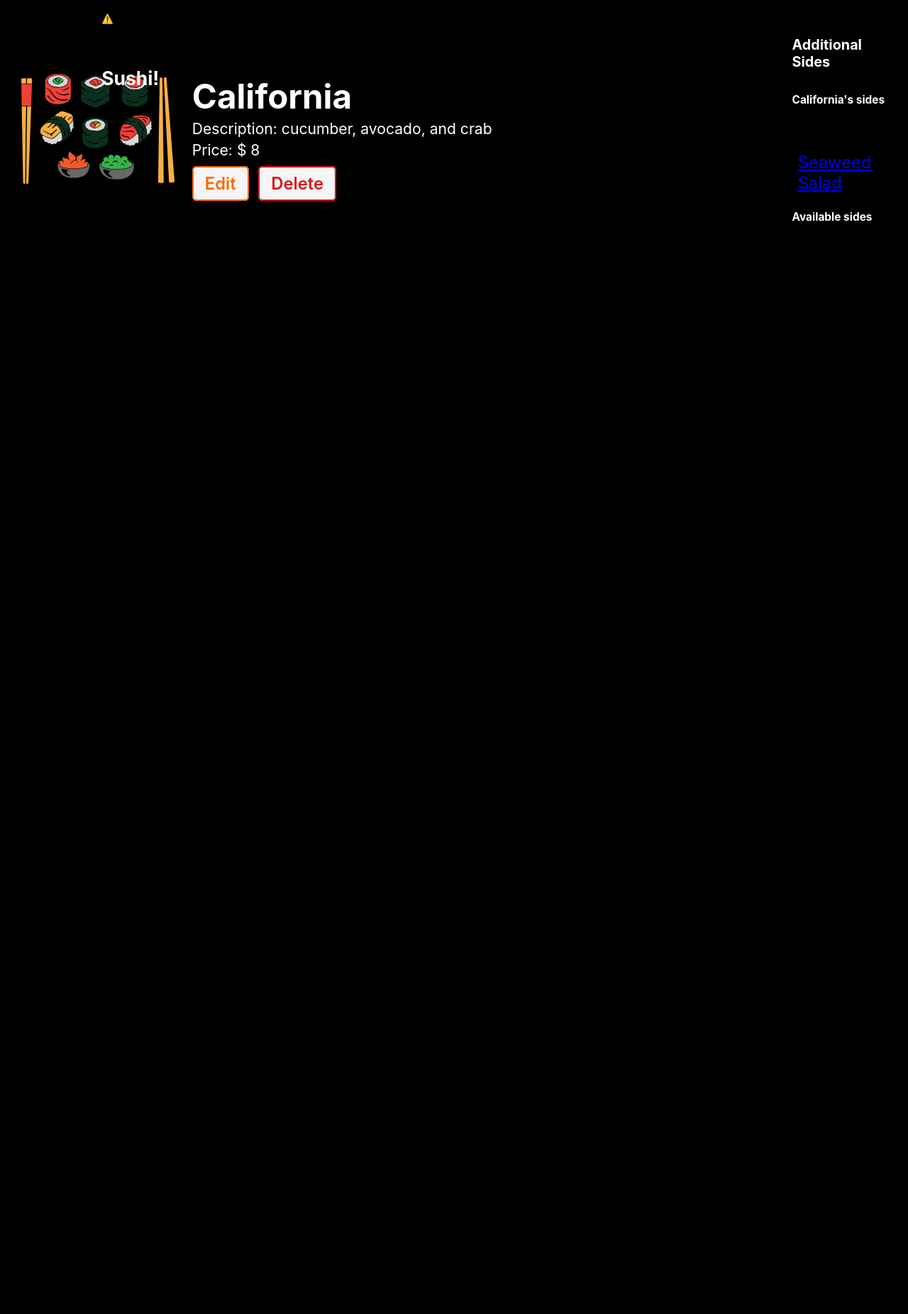
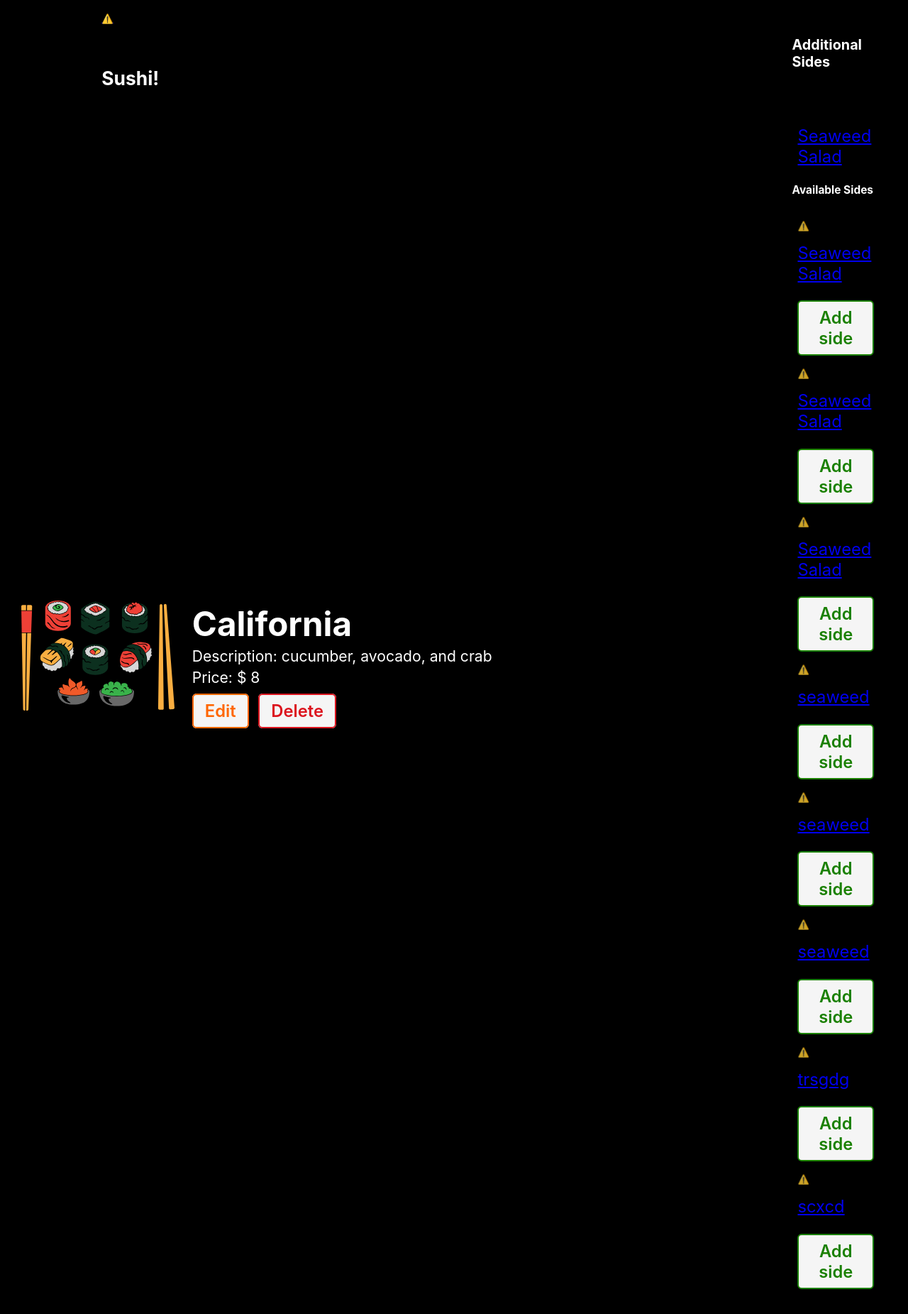
Before and after one commit to katiacreator/sushi-collector, a Django app: page /sushi/1 in a window 1280 px wide. Shown: the part 55-1906 px from the top of the page at 71% size. Before the commit the page ends 366 px from the top, so only its background shows below. Run offline with Django 3.2, Linux system fonts and the light colour scheme; a user stored in the database is signed in; data comes from the database, SQL or seed files in the repository; both versions use the stored data as it was after the commit.

Commit message:
completed add side dish functionality to individual sushi

```diff
--- a/main_app/templates/sushi/detail.html
+++ b/main_app/templates/sushi/detail.html
@@ -29,7 +29,6 @@
     <div class="subsection-title">
       <h2>Additional Sides</h2>
     </div>
-    <h3>{{ sushi.name }}'s sides</h3>
     <div class="subsection-content">
       {% if sushi.sides.count %}
         {% for side in sushi.sides.all %}
@@ -47,9 +46,37 @@
         <p class="no-sides">No additional sides added at this time </p>
       {% endif %}
     </div>
-    <h3>Available sides</h3>
+    <h3>Available Sides</h3>
     <div class="subsection-content">
       {% comment %} We'll display available sides here {% endcomment %}
+      {% if sides.count %}
+        {% for side in sides.all %}
+          <div class="side-container">
+            <div
+              class="color-block"
+            >
+            <lottie-player
+            src="https://assets5.lottiefiles.com/packages/lf20_8Cmt76.json"
+            background="transparent"
+            speed="1"
+            style="width: 50px; height: 50px"
+            alt="red chopsticks"
+          ></lottie-player>
+            </div>
+            <a href="{% url 'sides_detail' side.id %}">
+              <p>{{ side.name }}</p>
+            </a>
+            <form action="" method="post">
+              {% csrf_token %}
+              <button type="submit" class="btn submit">Add side</button>
+            </form>
+          </div>
+        {% endfor %}
+      {% else %}
+        <p class="all-sides">
+          {{sushi.name}} already has all the available sides 🥳
+        </p>
+      {% endif %}
     </div>
   </section>
 </div>
--- a/main_app/urls.py
+++ b/main_app/urls.py
@@ -16,6 +16,9 @@ urlpatterns = [
   path('sides/<int:pk>/', views.SideDetail.as_view(), name='sides_detail'),
   path('sides/<int:pk>/update', views.SideUpdate.as_view(), name='side_update'),
   path('sides/<int:pk>/delete', views.SideDelete.as_view(), name='side_delete'),
+
+  #associate side dishe with a sushi
+  path('sushi/<int:sushi_id>/add_side/<int:side_id>/', views.add_side, name='add_side'),
   #Signup routes start here
   path('accounts/signup/', views.signup, name='signup'),
 ]
--- a/main_app/views.py
+++ b/main_app/views.py
@@ -23,16 +23,21 @@ def sushi_index(request):
 @login_required
 def sushi_detail(request, sushi_id):
   sushi = Sushi.objects.get(id=sushi_id)
-  return render(request, 'sushi/detail.html', { 'sushi': sushi })
+  # Get the sides the sushi doesn't have
+  sides_sushi_doesnt_have = Side.objects.exclude(id__in = sushi.sides.all().values_list('id'))
+  return render(request, 'sushi/detail.html', {
+    # Add the sides to be displayed
+    'sushi': sushi, 'sides': sides_sushi_doesnt_have
+  })
 
 class SushiCreate(LoginRequiredMixin, CreateView):
   model = Sushi
   fields = ['name', 'description', 'isVegan', 'isVegetarian', 'price']
     # This inherited method is called when a
-  # valid cat form is being submitted
+  # valid sushi form is being submitted
   def form_valid(self, form):
     # Assign the logged in user (self.request.user)
-    form.instance.user = self.request.user  # form.instance is the cat
+    form.instance.user = self.request.user  # form.instance is the sushi
     # Let the CreateView do its job as usual
     return super().form_valid(form)
 
@@ -74,6 +79,11 @@ class SideDelete(LoginRequiredMixin,DeleteView):
   model = Side
   success_url = '/sides/'
 
+def add_side(request, sushi_id, side_id):
+  Sushi.objects.get(id=sushi_id).sides.add(side_id)
+  return redirect('sushi_detail', sushi_id=sushi_id)
+
+
 def signup(request):
   error_message = ''
   if request.method == 'POST':
```
Also changed, not shown: main_app_sushi.sqlite3.
